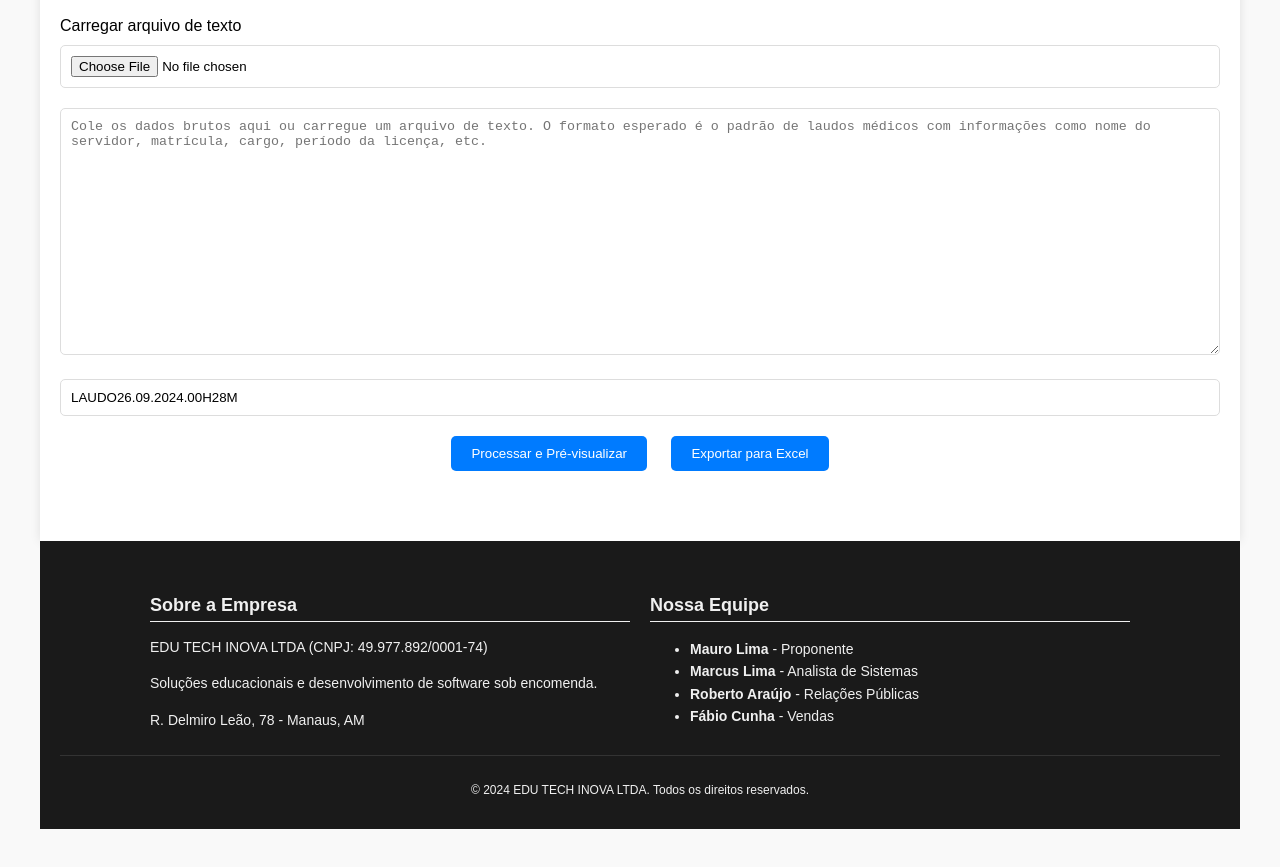
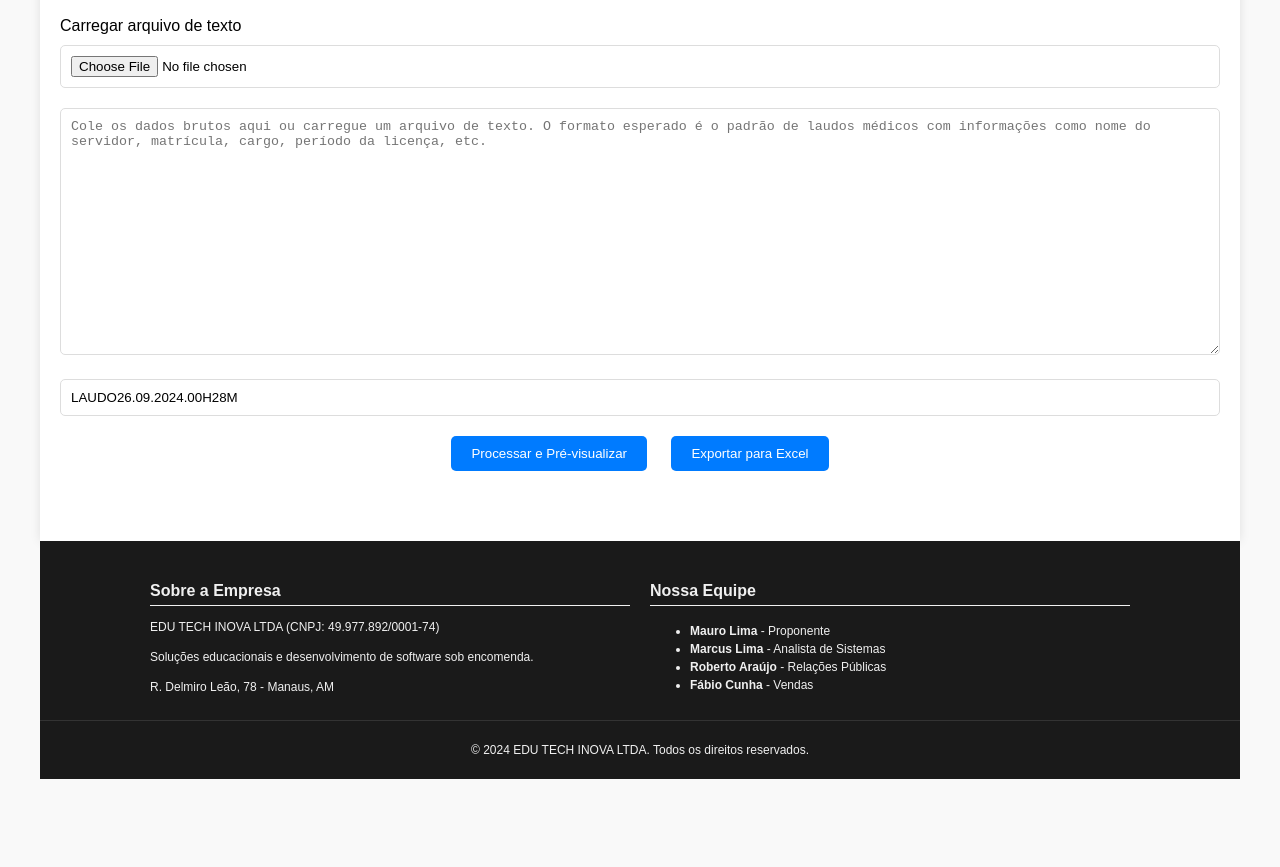
Before and after one commit to FrankWebber/sislaudos, a website: page public/index.html in a window 1280 px wide. Shown: the part 171-1038 px from the top of the page. After the commit the page ends 990 px from the top, so only its background shows below. Drawn offline with Linux system fonts and the light colour scheme.

Commit message:
Update index.html

```diff
--- a/public/index.html
+++ b/public/index.html
@@ -10,7 +10,7 @@
      footer {
   background-color: #1a1a1a;
   color: #f0f0f0;
-      padding: 20px;
+  padding: 10px 0; /* Reduzi o padding para 10px */
   font-family: Arial, sans-serif;
 }
 
@@ -29,23 +29,25 @@
 }
 
 .footer-section h4 {
-      font-size: 18px;
-      margin-bottom: 10px;
+  font-size: 16px; /* Diminui o tamanho da fonte */
+  margin-bottom: 8px;
   border-bottom: 1px solid #f0f0f0;
   padding-bottom: 5px;
 }
 
 .footer-section p, .footer-section li {
-      font-size: 14px;
-      line-height: 1.6;
+  font-size: 12px; /* Diminui o tamanho da fonte */
+  line-height: 1.5; /* Ajusta o espaçamento entre linhas */
 }
 
 .footer-bottom {
   text-align: center;
-      padding-top: 15px;
+  padding-top: 10px;
   font-size: 12px;
   border-top: 1px solid #333;
 }
+
+
     body {
       font-family: Arial, sans-serif;
       margin: 20px;
```
Lines whose indentation alone changed are shown as unchanged.
